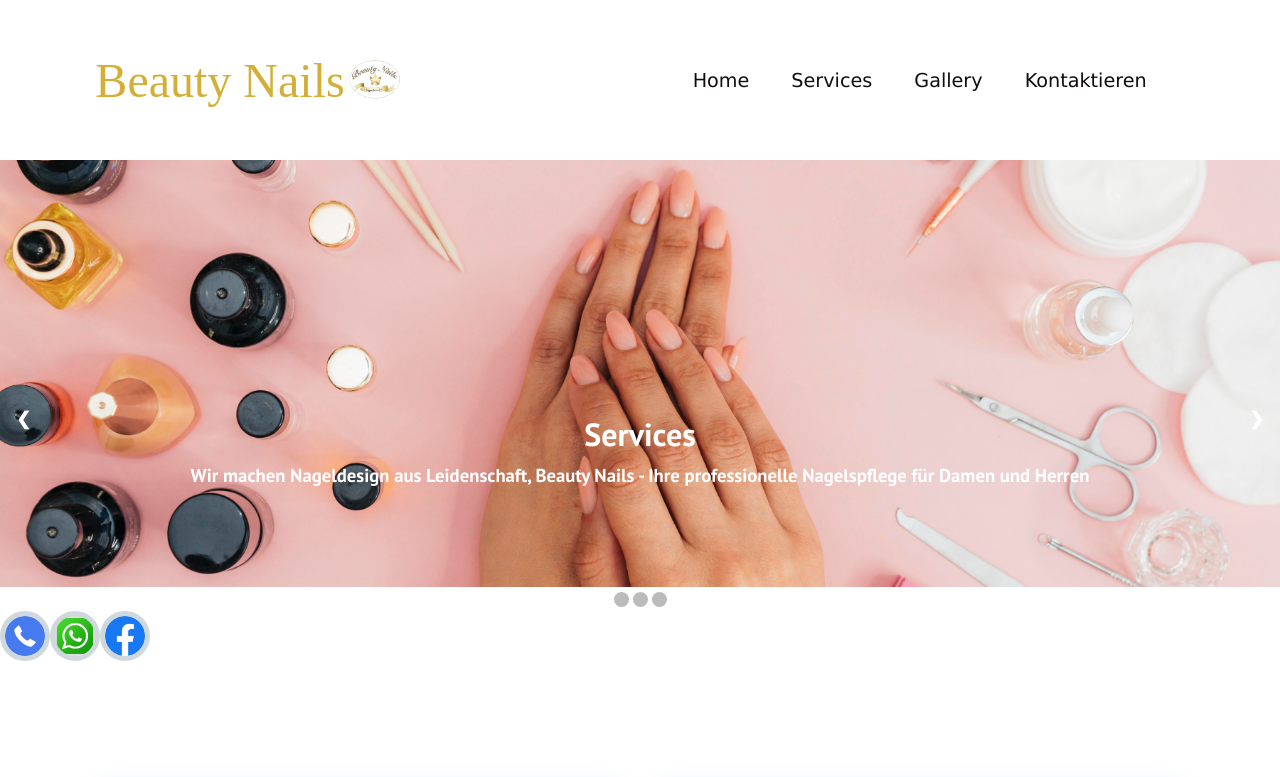
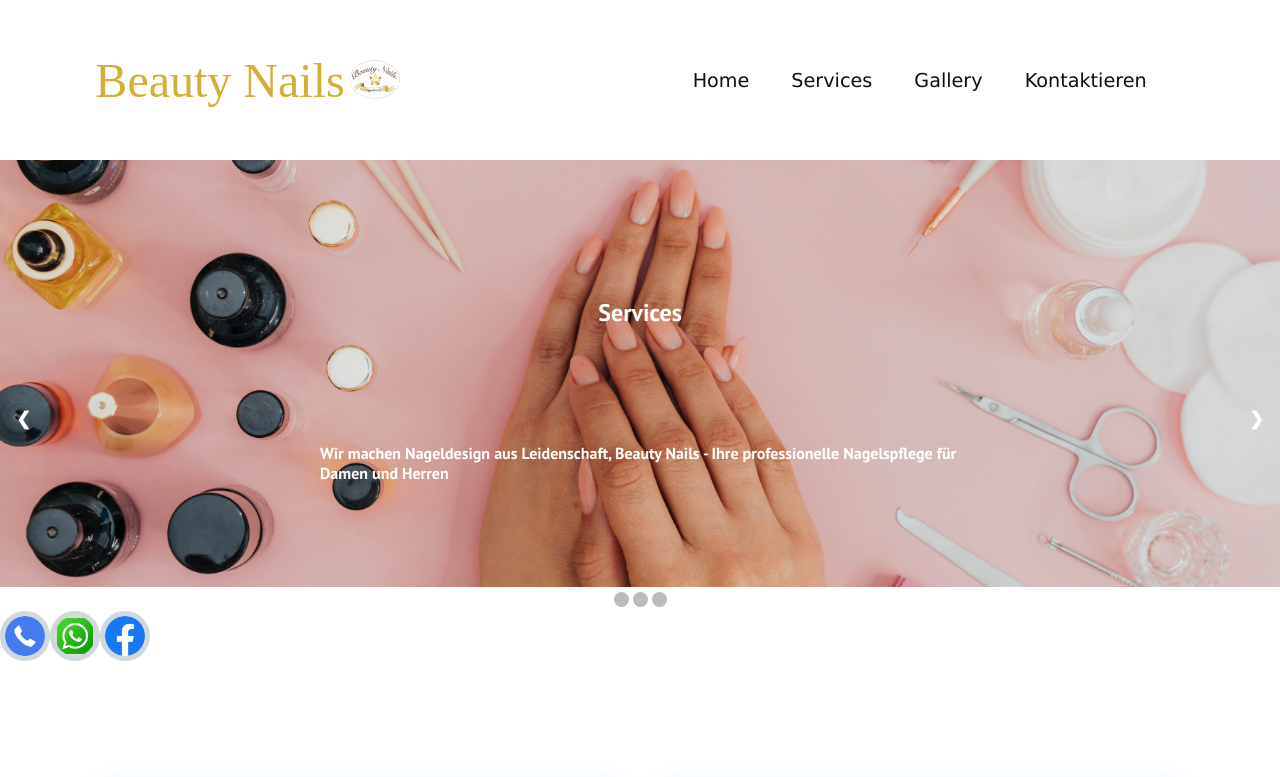
Before and after one commit to ngtruc/beautynails, a React (Create React App) app: page / in a window 1280 px wide. Shown: the top 777 px of the page. Built offline with nearby package versions, Linux system fonts and the light colour scheme.

Commit message:
text position

```diff
--- a/src/components/heroSection/HeroSection.css
+++ b/src/components/heroSection/HeroSection.css
@@ -4,7 +4,7 @@
   max-width: 100%;
   height: auto;
   flex: 1;
-  filter: brightness(100%);
+  filter: brightness(90%);
   transition: 1s;
 }
 
@@ -17,33 +17,35 @@
  .left-arrow {
     position: relative;
     width: 3%; /* for IE 6 */
-    top: -450px;
+    top: 50%;
     text-align: left;
  }
 
  .right-arrow {
     position: relative;
     width: 3%; /* for IE 6 */
-    top: -450px;
+    top: 50%;
     align-items: flex-end;
  }
 
 
- h1{
+ .header-home{
+   font-size: x-large;
     position: absolute;
-    top: 50%;
-    text-align: center;
-    width: 100%;
+    top: 30%;
+    left: 50%;
+    transform: translate(-50%, -50%);
     color: rgb(255, 255, 255);
+    vertical-align: middle;
  }
+  .text-home{
+  position: absolute;
+  top: 60%;
+  left: 50%;
+  transform: translate(-50%, -50%);
+  color: rgb(255, 255, 255);
+}
 
- h3 {
-    position: absolute;
-    top: 60%;
-    text-align: center;
-    width: 100%;
-    color: rgb(255, 255, 255);
- }
 
  h1 span {
     color: white;
--- a/src/components/heroSection/HeroSection.js
+++ b/src/components/heroSection/HeroSection.js
@@ -74,9 +74,11 @@ function HeroSection(props) {
 
          <Link to={state.linkList[state.index]} >
           <img src={state.imgList[state.index]} class="photo" alt="homepic"/>
-            <h1>{state.textList[state.index]}</h1>
+
+              <div className="header-home">{state.textList[state.index]}<br/></div>
+              <div className="text-home">{state.commmentList[state.index]}</div>
           </Link>
-          <h3>{state.commmentList[state.index]}</h3>
+
       </div>
 
 
```
